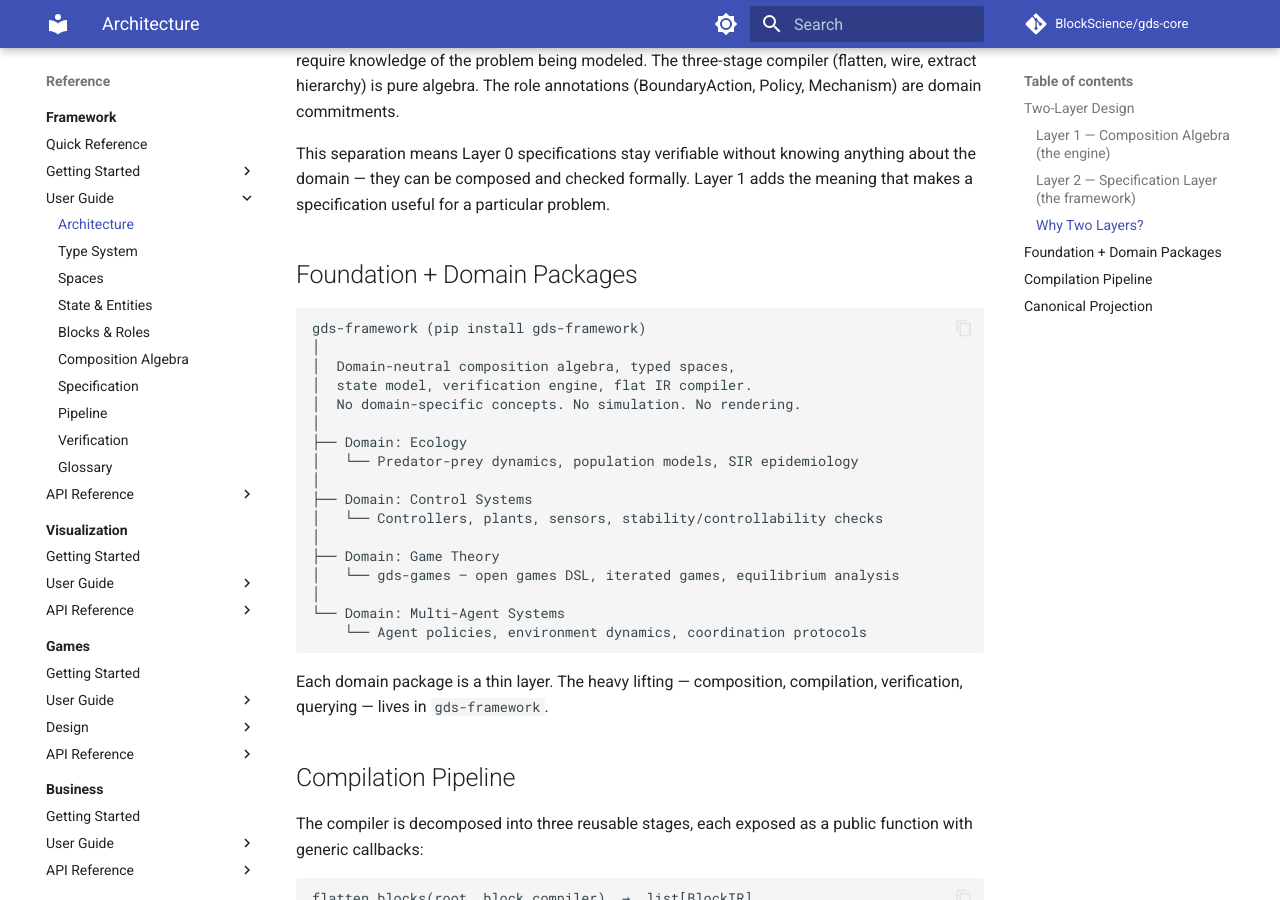
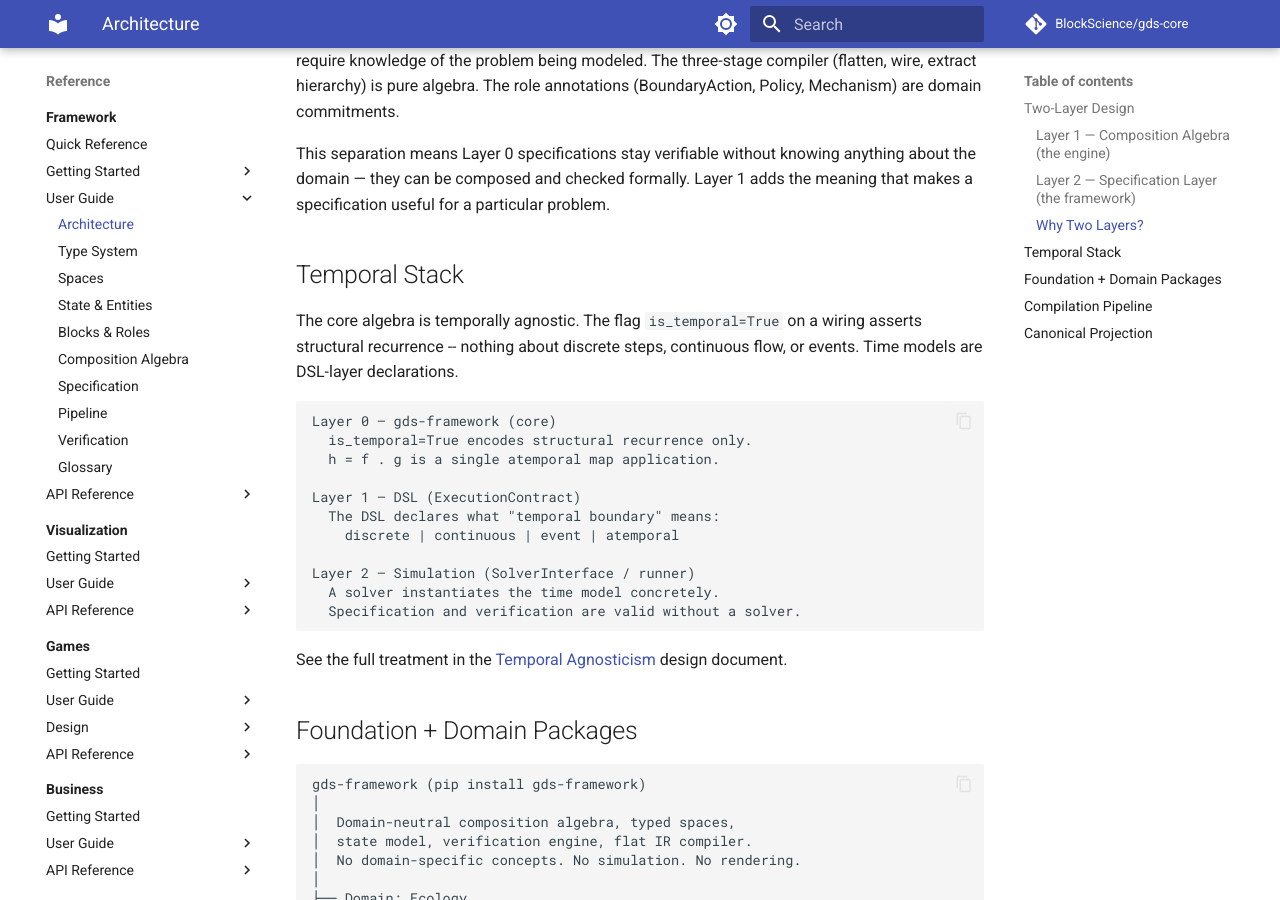
Before and after one commit to BlockScience/gds-core, an MkDocs documentation site: the page built from docs/framework/guide/architecture.md, in a window 1280 px wide and 900 px high, scrolled down 756 px. Built offline with MkDocs 1.6.1 and Material for MkDocs 9.7.7, drawn with Linux system fonts in a browser that asks for light colours; comment, search, counter and statistics services are not loaded.

Commit message:
docs: formally state temporal agnosticism invariant with three-layer stack
The core algebra is already time-agnostic but this was never formally
stated. Add invariant, proof by inspection of operators, OGS existence
proof, and vocabulary guide for documentation authors.

Addresses #158

````diff
--- a/docs/framework/guide/architecture.md
+++ b/docs/framework/guide/architecture.md
@@ -17,6 +17,26 @@ Layer 0 is domain-neutral by design. It knows about blocks with typed ports, fou
 Domain judgment enters at Layer 1: when a modeler decides "this is a Mechanism, not a Policy" or "this variable is part of the system state." Layer 0 cannot make these decisions because they require knowledge of the problem being modeled. The three-stage compiler (flatten, wire, extract hierarchy) is pure algebra. The role annotations (BoundaryAction, Policy, Mechanism) are domain commitments.
 
 This separation means Layer 0 specifications stay verifiable without knowing anything about the domain — they can be composed and checked formally. Layer 1 adds the meaning that makes a specification useful for a particular problem.
+
+## Temporal Stack
+
+The core algebra is temporally agnostic. The flag `is_temporal=True` on a wiring asserts structural recurrence -- nothing about discrete steps, continuous flow, or events. Time models are DSL-layer declarations.
+
+```
+Layer 0 — gds-framework (core)
+  is_temporal=True encodes structural recurrence only.
+  h = f . g is a single atemporal map application.
+
+Layer 1 — DSL (ExecutionContract)
+  The DSL declares what "temporal boundary" means:
+    discrete | continuous | event | atemporal
+
+Layer 2 — Simulation (SolverInterface / runner)
+  A solver instantiates the time model concretely.
+  Specification and verification are valid without a solver.
+```
+
+See the full treatment in the [Temporal Agnosticism](../design/temporal-agnosticism.md) design document.
 
 ## Foundation + Domain Packages
 
--- a/mkdocs.yml
+++ b/mkdocs.yml
@@ -382,6 +382,7 @@ nav:
       - DSL Roadmap: guides/dsl-roadmap.md
       - Research Boundaries: research/research-boundaries.md
       - Paper Implementation Gap: research/paper-implementation-gap.md
+      - Temporal Agnosticism: framework/design/temporal-agnosticism.md
       - View Stratification: guides/view-stratification.md
       - Ecosystem: framework/ecosystem.md
       - Semantic Web Integration: research/semantic-web-summary.md
````
Also changed, not shown: docs/framework/design/temporal-agnosticism.md (added, +78 -0 lines).
